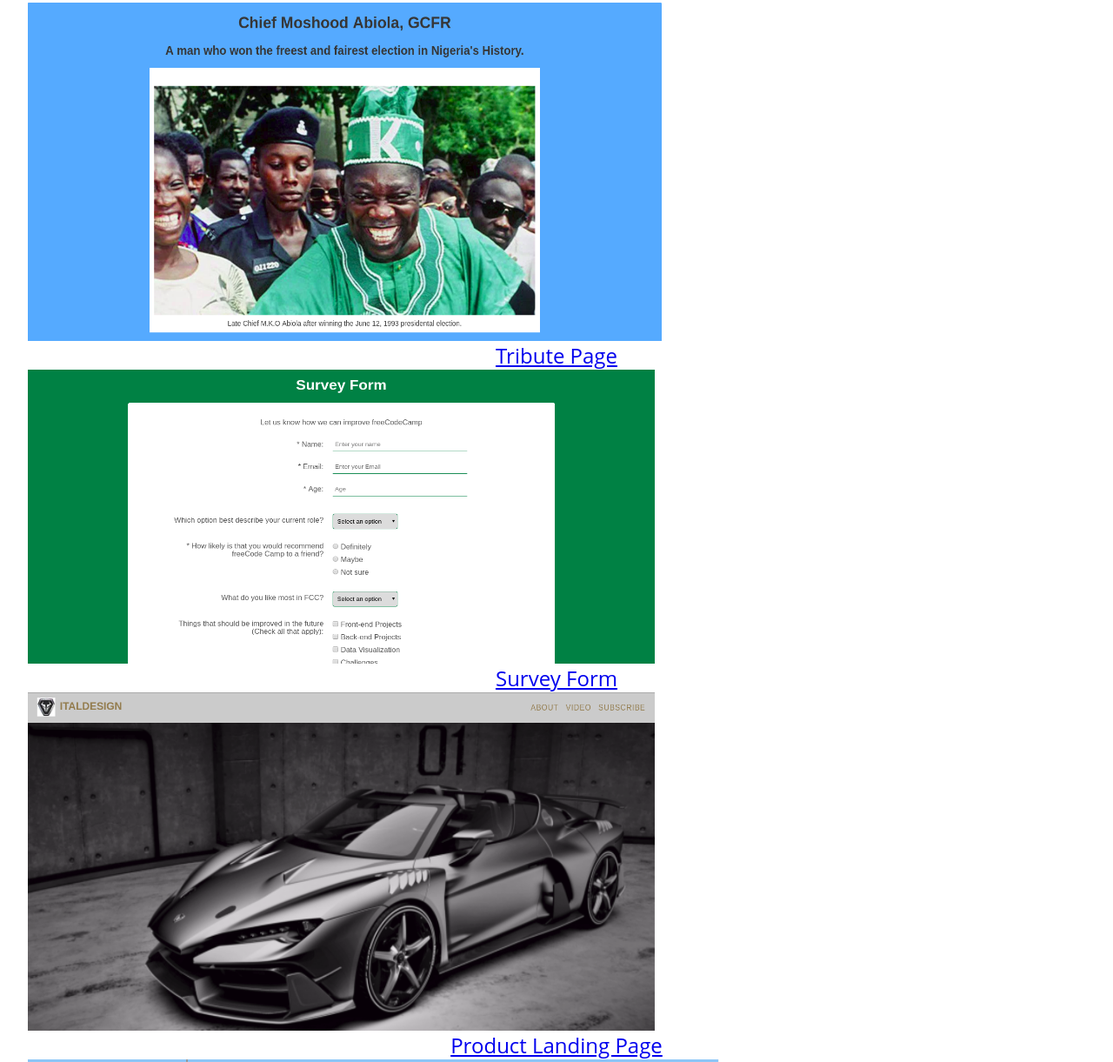
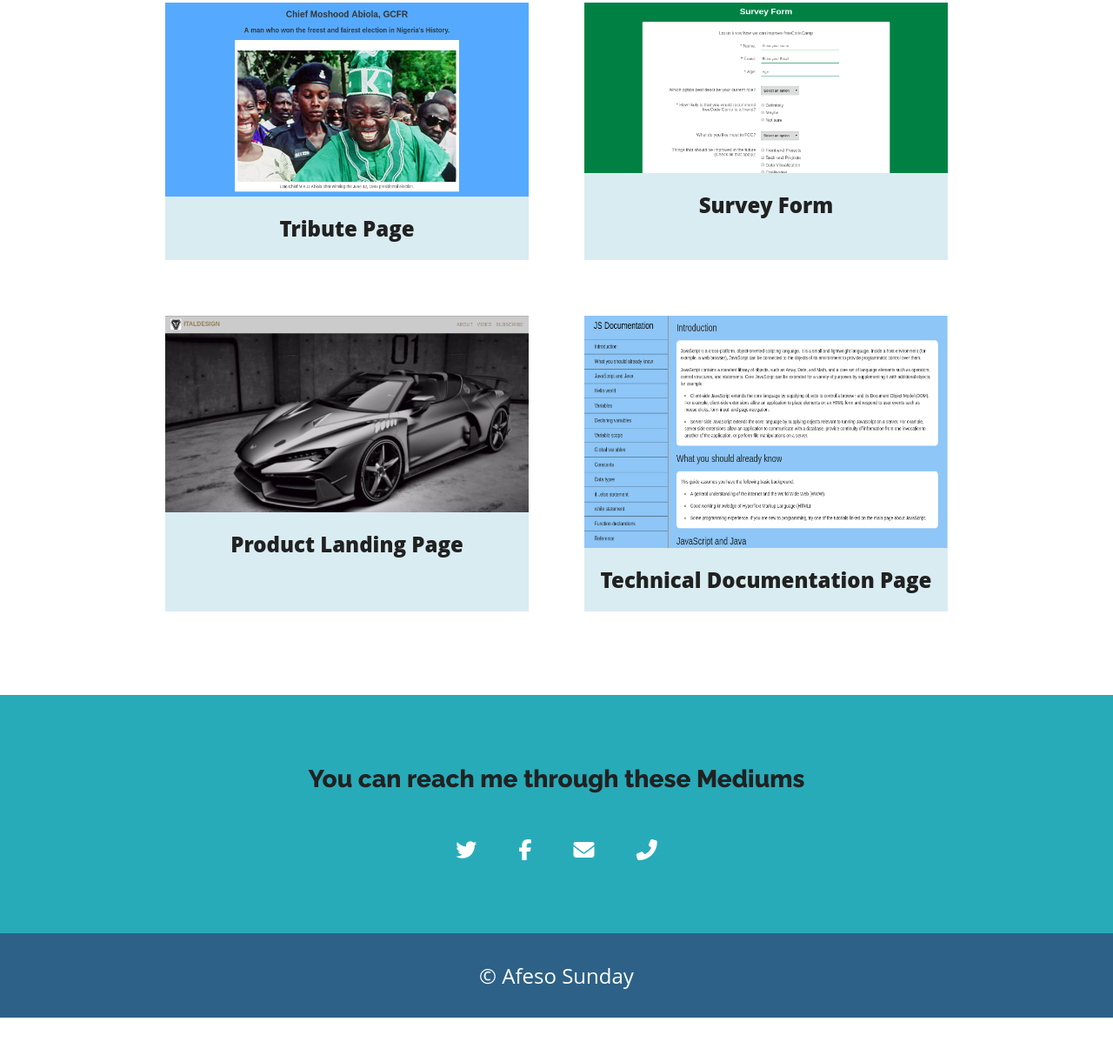
Before and after one commit to Slimake/personal-portfolio, a plain HTML site: page index.html in a window 1280 px wide. Shown: the part 985-2206 px from the top of the page at 87% size. After the commit the page ends 2155 px from the top, so only its background shows below. Drawn offline with Linux system fonts and the light colour scheme.

Commit message:
Update index.html

```diff
--- a/index.html
+++ b/index.html
@@ -1,57 +1,88 @@
 <!DOCTYPE html>
 <html>
 <head>
+	<!-- Required Meta Tags -->
+	<meta charset="UTF-8">
+	<meta name="description" content="Portfolio">
+	<meta name="keywords" content="Afeso, Ajakaiye, Portfolio">
+	<meta name="author" content="Afeso Ajakaiye">
+	<meta name="viewport" content="width=device-width, initial-scale=1.0">
+
+	<title>Portfolio Page</title>
+
+	<!-- CSS -->
 	<link rel="stylesheet" type="text/css" href="css/styles.css">
 	<link rel="preconnect" href="https://fonts.gstatic.com">
 	<link href="https://fonts.googleapis.com/css2?family=Raleway:wght@800&display=swap" rel="stylesheet">
-	<title>Portfolio Page</title>
+
+	<!-- Font Awesome -->
+	<script src="https://kit.fontawesome.com/5c38d15388.js" crossorigin="anonymous"></script>
 </head>
 <body>
 
+  	<!-- Navbar Section -->
 	<nav id="navbar">
-		<ul>
-			<li><a href="#welcome-section">About</a></li>
-			<li><a href="#projects">Project</a></li>
-			<li><a href="#contact">Contact</a></li>
+			<a href="#welcome-section">About</a>
+			<a href="#projects">Project</a>
+			<a href="#contact">Contact</a>
 		</ul>
 	</nav>
 
+	<!-- Main Section -->
 	<main>
+
+		<!-- Intro Section -->
+
 		<section id="welcome-section" class="intro">
 			<img class="align" src="images/afeso.jpg" alt="my pix">
 			<h1>Welcome, i'm Afeso</h1>
 			<p>a web developer</p>
 		</section>
-		<section id="projects" class="projects">
+
+		<!-- Project Section -->
+
+		<section id="projects">
 			<h2>These are my responsive web design projects...</h2>
-			<article class="project-tile">
-				<figure><a href="https://codepen.io/slimake/full/ERvOzq" target="_blank"><img class="center" src="images/project1.png" alt="project pix"><figcaption>Tribute Page</figcaption></a>
-				</figure>
-			</article>
-			<article class="project-tile">
-				<figure><a href="https://codepen.io/slimake/full/VddxYr" target="_blank"><img class="center" src="images/project2.png" alt="project pix"><figcaption>Survey Form</figcaption></a>
-				</figure>
-			</article>
-			<article class="project-tile">
-				<figure><a href="https://codepen.io/slimake/full/LrJEpb" target="_blank"><img class="center" src="images/project3.png" alt="project pix"><figcaption>Product Landing Page</figcaption></a>
-				</figure>
-			</article>
-			<article class="project-tile">
-				<figure><a href="https://codepen.io/slimake/full/zLrMbo" target="_blank"><img class="center" src="images/project4.png" alt="project pix"><figcaption>Technical Documentation Page</figcaption></a>
-				</figure>
-			</article>
+			<div class="project-grid">
+				<a href="https://codepen.io/slimake/full/ERvOzq" target="_blank">
+					<img class="project-image" src="images/project1.png" alt="project pix">
+					<p>Tribute Page</p>
+				</a>
+				<a href="https://codepen.io/slimake/full/VddxYr" target="_blank">
+					<img class="project-image" src="images/project2.png" alt="project pix">
+					<p>Survey Form</p>
+				</a>
+				<a href="https://codepen.io/slimake/full/LrJEpb" target="_blank">
+					<img class="project-image" src="images/project3.png" alt="project pix">
+					<p>Product Landing Page</p>
+				</a>
+				<a href="https://codepen.io/slimake/full/zLrMbo" target="_blank">
+					<img class="project-image" src="images/project4.png" alt="project pix">
+					<p>Technical Documentation Page</p>
+				</a>
+			</div>
 		</section>
 
-		<section id="contact" class="contact">
+		<!-- Contact Section -->
+
+		<section id="contact">
 			<h3>You can reach me through these Mediums</h3>
-			<ul>
-				<a id="profile-link" href="https://twitter.com/slimake" target="_blank"><li><img src="images/twitter12.png" alt="twitter logo"></li></a>
-				<a id="profile-link" href="https://www.facebook.com/slimake" target="_blank"><li><img src="images/facebook12.png" alt="facebook logo"></li></a>
-				<a id="profile-link" href="mailto:slimakepal@gmail.com" target="_blank"><li><img src="images/email.jpg" alt="email logo"></li></a>
-				<a id="profile-link" href="tel:+0123456789"><li><img src="images/call.png"></li></a>
-			</ul>
+			<a id="profile-link" href="https://twitter.com/slimake" target="_blank">
+				<i class="fab fa-twitter"></i>
+			</a>
+			<a id="profile-link" href="https://www.facebook.com/slimake" target="_blank">
+				<i class="fab fa-facebook-f"></i>
+			</a>
+			<a id="profile-link" href="mailto:slimakepal@gmail.com" target="_blank">
+				<i class="fas fa-envelope"></i>
+			</a>
+			<a id="profile-link" href="tel:+0123456789">
+				<i class="fas fa-phone-alt"></i>
+			</a>
 		</section>
 	</main>
+
+	<!-- Footer Section -->
 
 	<footer>
 		<p>&copy; Afeso Sunday</p>
```
